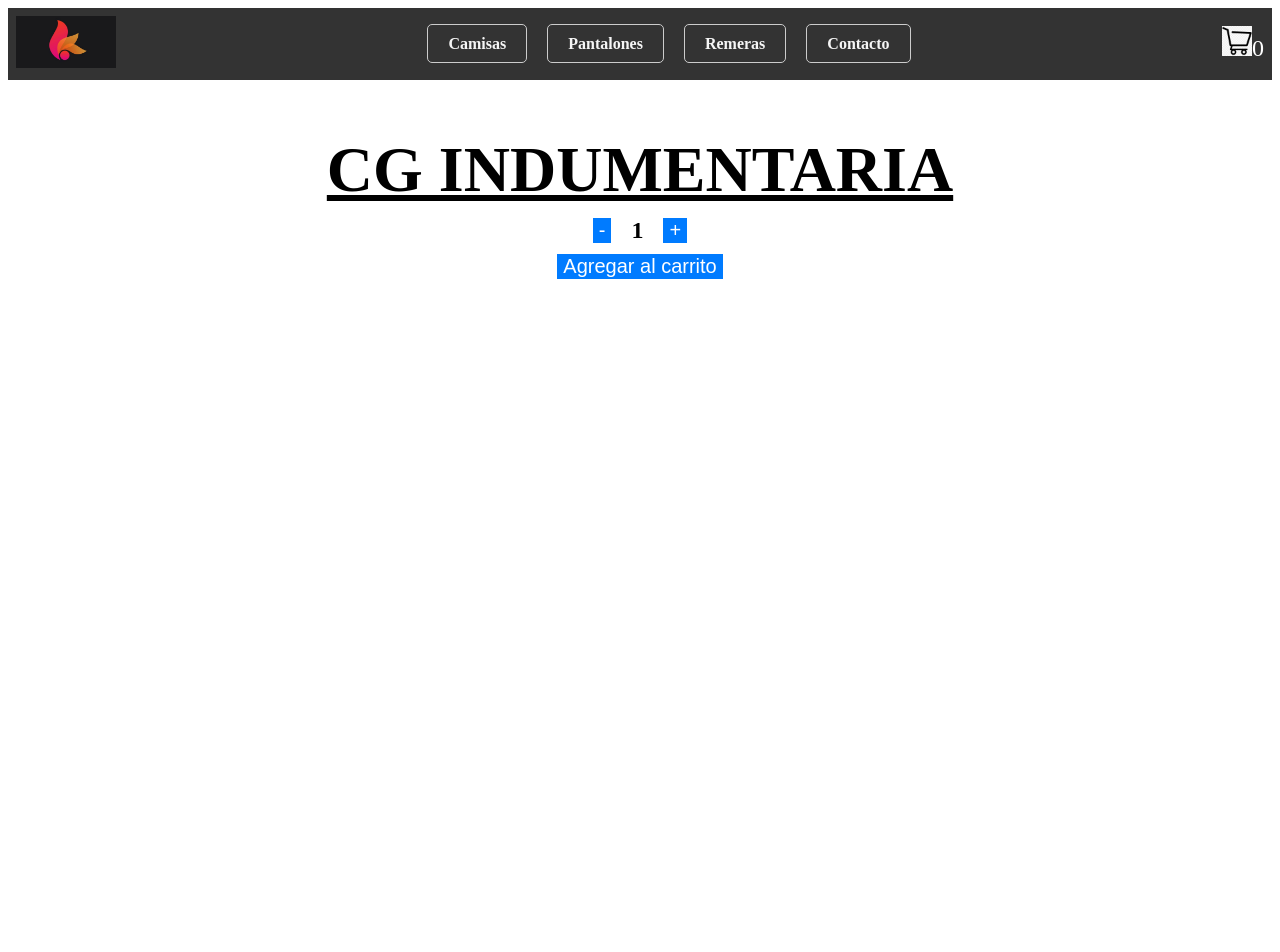
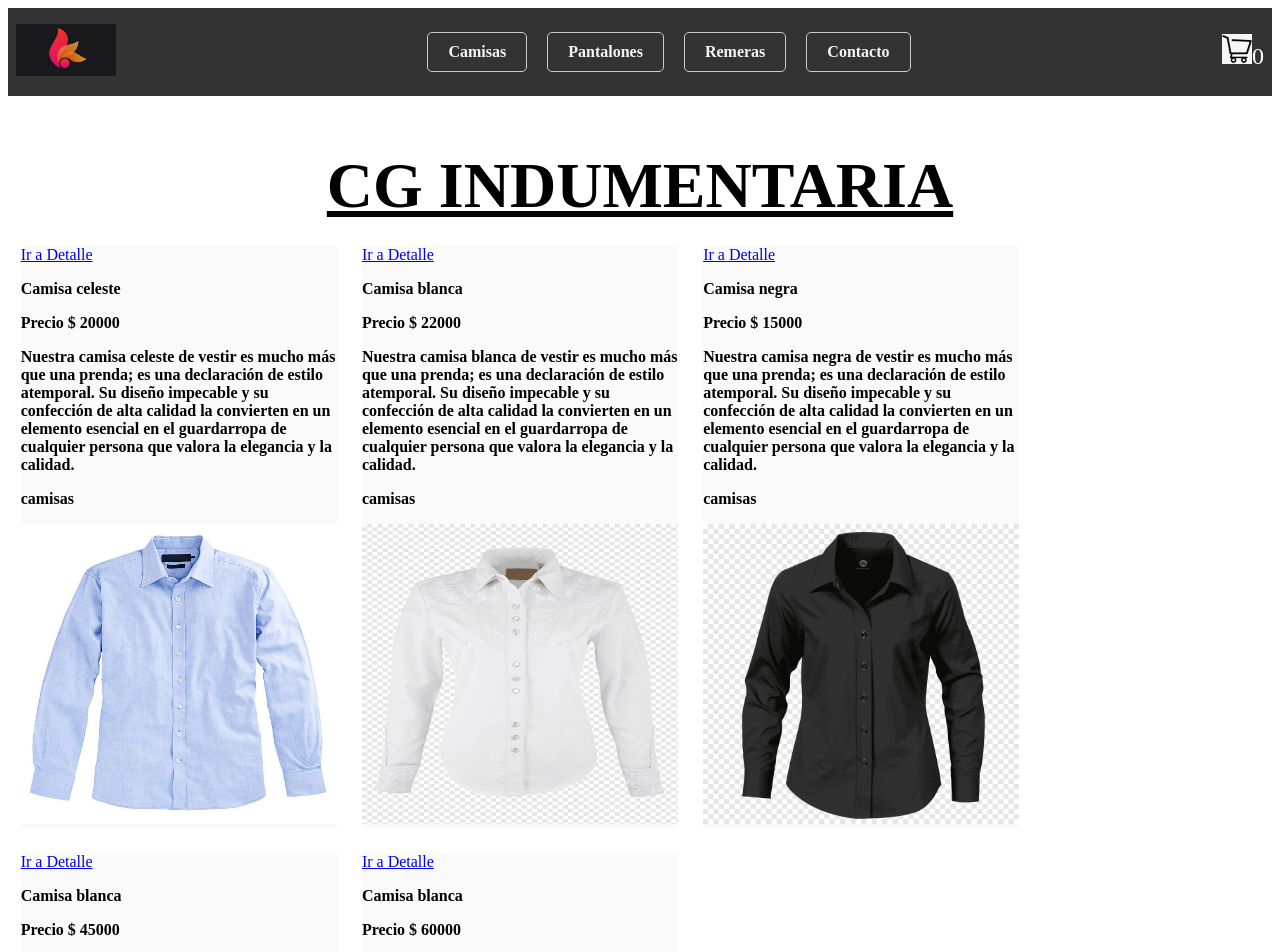
Before and after one commit to GonzaloRaniti/ProyectoFinalReact-Raniti, a React (Vite) app: page /category/camisas in a window 1280 px wide. Shown: the top 952 px of the page. Before the commit the page ends 800 px from the top, so only its background shows below. Built offline with nearby package versions, Linux system fonts and the light colour scheme.

Commit message:
Reestructurando

```diff
--- a/productos.json
+++ b/productos.json
@@ -1,123 +1,123 @@
 [
     {
-        "id": 1,
+        "id": "1",
         "titulo": "Camisa celeste",
         "precio": 20000,
         "descripcion": "Nuestra camisa celeste de vestir es mucho más que una prenda; es una declaración de estilo atemporal. Su diseño impecable y su confección de alta calidad la convierten en un elemento esencial en el guardarropa de cualquier persona que valora la elegancia y la calidad.",
         "categoria":  "camisas",
-        "image": "./camisa-1.png"
+        "image": "/camisa-1.png"
     },
     {
-        "id": 2,
+        "id": "2",
         "titulo": "Camisa blanca",
         "precio": 22000,
         "descripcion": "Nuestra camisa blanca de vestir es mucho más que una prenda; es una declaración de estilo atemporal. Su diseño impecable y su confección de alta calidad la convierten en un elemento esencial en el guardarropa de cualquier persona que valora la elegancia y la calidad.",
         "categoria":  "camisas",
-        "image": "./camisa-2.png"
+        "image": "/camisa-2.png"
     },
     {
-        "id": 3,
+        "id": "3",
         "titulo": "Camisa negra",
         "precio": 15000,
         "descripcion": "Nuestra camisa negra de vestir es mucho más que una prenda; es una declaración de estilo atemporal. Su diseño impecable y su confección de alta calidad la convierten en un elemento esencial en el guardarropa de cualquier persona que valora la elegancia y la calidad.",
         "categoria":  "camisas",
-        "image": "./camisa-3.png"
+        "image": "/camisa-3.png"
     },
     {
-        "id": 4,
+        "id": "4",
         "titulo": "Camisa blanca",
         "precio": 45000,
         "descripcion": "Nuestra camisa blanca de vestir es mucho más que una prenda; es una declaración de estilo atemporal. Su diseño impecable y su confección de alta calidad la convierten en un elemento esencial en el guardarropa de cualquier persona que valora la elegancia y la calidad.",
         "categoria":  "camisas",
-        "image": "./camisa-4.png"
+        "image": "/camisa-4.png"
     },
     {
-        "id": 5,
+        "id": "5",
         "titulo": "Camisa blanca",
         "precio": 60000,
         "descripcion": "Nuestra camisa blanca de vestir es mucho más que una prenda; es una declaración de estilo atemporal. Su diseño impecable y su confección de alta calidad la convierten en un elemento esencial en el guardarropa de cualquier persona que valora la elegancia y la calidad.",
         "categoria":  "camisas",
-        "image": "./camisa-5.png"
+        "image": "/camisa-5.png"
     },
     {
-        "id": 6,
+        "id": "6",
         "titulo": "Pantalon gris",
         "precio": 30000,
         "descripcion": "Nuestro pantalon gris es mucho más que una prenda; es una expresión de estilo y autenticidad. Con su característico tono azul, este jean es un lienzo en blanco que te permite crear looks infinitos para cada ocasión.",
         "categoria":  "pantalones",
-        "image": "./pantalon.png"
+        "image": "/pantalon.png"
     },
     {
-        "id": 7,
+        "id": "7",
         "titulo": "Jean celeste",
         "precio": 50000,
         "descripcion": "Nuestro jean celeste es mucho más que una prenda; es una expresión de estilo y autenticidad. Con su característico tono azul, este jean es un lienzo en blanco que te permite crear looks infinitos para cada ocasión.",
         "categoria":  "pantalones",
-        "image": "./pantalon-2.png"
+        "image": "/pantalon-2.png"
     },
     {
-        "id": 8,
+        "id": "8",
         "titulo": "Jean destenido",
         "precio": 45000,
         "descripcion": "Nuestro jean azulado es mucho más que una prenda; es una expresión de estilo y autenticidad. Con su característico tono azul, este jean es un lienzo en blanco que te permite crear looks infinitos para cada ocasión.",
         "categoria":  "pantalones",
-        "image": "./pantalon-3.png"
+        "image": "/pantalon-3.png"
     },
     {
-        "id": 9,
+        "id": "9",
         "titulo": "Jean gris destenido",
         "precio": 20000,
         "descripcion": "Nuestro jean desteñido gris es mucho más que una prenda de vestir; es una declaración de estilo. Su diseño meticulosamente elaborado presenta sutiles efectos de desteñido en tonos grises, creando un aspecto desgastado y contemporáneo que se adapta perfectamente a cualquier ocasión.",
         "categoria":  "pantalones",
-        "image": "./pantalon-4.png"
+        "image": "/pantalon-4.png"
     },
     {
-        "id": 10,
+        "id": "10",
         "titulo": "Bermuda gris",
         "precio": 55000,
         "descripcion": "Nuestra bermuda gris es mucho más que una prenda; es una expresión de estilo y autenticidad. Con su característico tono azul, este jean es un lienzo en blanco que te permite crear looks infinitos para cada ocasión.",
         "categoria":  "pantalones",
-        "image": "./pantalon-5.png"
+        "image": "/pantalon-5.png"
     },
     {
-        "id": 11,
+        "id": "11",
         "titulo": "Remera Blanca",
         "precio": 20000,
         "descripcion": " Nuestra remera blanca es un claro ejemplo de cómo la sencillez puede ser sinónimo de elegancia. Esta prenda es mucho más que una remera; es una declaración de estilo versátil y atemporal.",
         "categoria":  "remeras",
-        "image": "./remera.png"
+        "image": "/remera.png"
     },
     {
-        "id": 12,
+        "id": "12",
         "titulo": "Remera Negra",
         "precio": 35000,
         "descripcion": "Nuestra remera Negra es un claro ejemplo de cómo la sencillez puede ser sinónimo de elegancia. Esta prenda es mucho más que una remera; es una declaración de estilo versátil y atemporal.",
         "categoria":  "remeras",
-        "image": "./remera-2.png"
+        "image": "/remera-2.png"
     },
     {
-        "id": 13,
+        "id": "13",
         "titulo": "Remera blanca",
         "precio": 25000,
         "descripcion": "Nuestra remera blanca es un claro ejemplo de cómo la sencillez puede ser sinónimo de elegancia. Esta prenda es mucho más que una remera; es una declaración de estilo versátil y atemporal.",
         "categoria":  "remeras",
-        "image": "./remera-3.png"
+        "image": "/remera-3.png"
     },
     {
-        "id": 14,
+        "id": "14",
         "titulo": "Remera negra en u",
         "precio": 40000,
         "descripcion": "Nuestra remera negra en U es un claro ejemplo de cómo la sencillez puede ser sinónimo de elegancia. Esta prenda es mucho más que una remera; es una declaración de estilo versátil y atemporal.",
         "categoria":  "remeras",
-        "image": "./remera-4.png"
+        "image": "/remera-4.png"
     },
     {
-        "id": 15,
+        "id": "15",
         "titulo": "Remera negra entallada",
         "precio": 12000,
         "descripcion": "Nuestra remera negra entallada es un claro ejemplo de cómo la sencillez puede ser sinónimo de elegancia. Esta prenda es mucho más que una remera; es una declaración de estilo versátil y atemporal.",
         "categoria":  "remeras",
-        "image": "./remera-5.png"
+        "image": "/remera-5.png"
     }
 
 ]
--- a/src/App.css
+++ b/src/App.css
@@ -176,7 +176,6 @@
 .prueba{
   display: flex;
   flex-wrap: wrap;
-
 }
 
 .img{
--- a/src/App.jsx
+++ b/src/App.jsx
@@ -4,22 +4,24 @@ import Contacto from './components/contacto';
 import ItemListContainer from './components/ItemListContainer';
 import { BrowserRouter, Routes, Route } from 'react-router-dom';
 import ItemCount from './components/itemCount';
-import products from '../productos.json';
+import ItemDetailContainer from './components/itemdetailcontainer';
+// import { CartProvider } from './context/cartContext';
 
 
 function App() {
     return (
         <div className="App">
             <BrowserRouter>
+                {/* <CartProvider> */}
                 <Navbar />
                 <Routes>
-                    <Route exact path='/' element={<ItemListContainer productos={products}/>}/>
-                    <Route exact path="/camisas" element={<ItemListContainer productos={products.filter((prod)=>prod.categoria==="camisas")}/>} />
-                    <Route exact path="/pantalones" element={<ItemListContainer productos={products.filter((prod)=>prod.categoria==="pantalones")}/>} />
-                    <Route exact path="/remeras" element={<ItemListContainer productos={products.filter((prod)=>prod.categoria==="remeras")}/>} />
-                    <Route exact path='/contacto' element={<Contacto/>} />
-              </Routes>
+                    <Route exact path='/' element={<ItemListContainer />} />
+                    <Route exact path="/category/:idCategory" element={<ItemListContainer />} />
+                    <Route exact path="/producto/:idProducto" element={<ItemDetailContainer />} />
+                    <Route exact path='/contacto' element={<Contacto />} />
+                </Routes>
                 <ItemCount initial={1} stock={10} onAdd={(quantity) => console.log('cantidad agregada', quantity)} />
+                {/* </CartProvider> */}
             </BrowserRouter>
         </div>
     );
--- a/src/components/ItemListContainer.jsx
+++ b/src/components/ItemListContainer.jsx
@@ -1,22 +1,37 @@
-import { useEffect, useState } from 'react';
-import '../app.css';
-import prod from "../../productos.json"
-import ItemList from "../components/itemList"
+import React, { useEffect, useState } from 'react';
+import productos from "../../productos.json";
+import ItemList from './itemList';
+import '../App.css';
+import { useParams } from 'react-router-dom';
+
+const mockAPI = (idCategory) => {
+    return new Promise((resolve, reject) => {
+        setTimeout(() => {
+
+            if (idCategory !== undefined) {
+                const productosFiltrados = productos.filter(item => item.categoria === idCategory);
+
+                resolve(productosFiltrados)
+            } else {
+                resolve(productos);
+            }
+        }, 1000);
+    });
+};
+
+export default function ItemListContainer() {
+    const [productosFiltrados, setProductosFiltrados] = useState([]);
+    const { idCategory} = useParams()
 
 
-
-
-const ItemListContainer = ({productos}) => {
+    useEffect(() => {
+        console.log(idCategory)
+        mockAPI(idCategory).then((data) => setProductosFiltrados(data));
+    }, [idCategory]);
 
     return (
-        <div className='prueba'>
-            {
-             productos.map(item => <ItemList producto={item} key={item.id} />)
-            }
+        <div className='item-list-container'>
+            <ItemList productos={productosFiltrados} />
         </div>
-    )
+    );
 }
-
-
-
-export default ItemListContainer;
--- /dev/null
+++ b/src/components/item.jsx
@@ -0,0 +1,26 @@
+
+import { useEffect, useState } from 'react';
+import '../app.css';
+import prod from "../../productos.json"
+import { Link } from 'react-router-dom';
+
+
+
+const Item = ({ producto }) => {
+    return (
+
+        <div className='card'>
+            <Link to={`/producto/${producto.id}`}>
+            Ir a Detalle
+            </Link>
+            <p>{producto.titulo}</p>
+            <p>Precio $ {producto.precio}</p>
+            <p>{producto.descripcion}</p>
+            <p>{producto.categoria}</p>
+            <img src={producto.image} alt="Imagen" className='img' />
+        </div>
+
+    )
+}
+
+export default Item
--- a/src/components/itemCount.jsx
+++ b/src/components/itemCount.jsx
@@ -1,4 +1,4 @@
-import React, { useState } from 'react'; // Importa useState de React
+import React, { useState } from 'react';
 import '../app.css';
 
 const ItemCount = ({ stock, initial, onAdd }) => {
--- a/src/components/itemList.jsx
+++ b/src/components/itemList.jsx
@@ -1,23 +1,16 @@
+import React from 'react';
+import '../app.css';
+import { Link } from 'react-router-dom';
+import Item from './item';
 
-import { useEffect, useState } from 'react';
-import '../app.css';
-import prod from "../../productos.json"
-
-
-
-
-
-const ItemList = ({producto}) => {
-
+const ItemList = ({ productos }) => {
     return (
-        <div className='card'>
-            <p>{producto.titulo}</p>
-            <p>Precio $ {producto.precio}</p>
-            <p>{producto.descripcion}</p>
-            <p>{producto.categoria}</p>
-            <img src={producto.image} alt="Imagen" className='img' />
+        <div className='prueba'>
+            {productos.map(item => (
+                <Item  key={item.id} producto={item}/>
+            ))}
         </div>
     )
 }
 
-export default ItemList
+export default ItemList;
--- a/src/components/navbar.jsx
+++ b/src/components/navbar.jsx
@@ -15,10 +15,10 @@ function Navbar() {
                 </Link>
 
                 <ul className="nav-list">
-                <li><Link to="/camisas" className="nav-link">Camisas</Link></li>
-                <li><Link to="/pantalones" className="nav-link">Pantalones</Link></li>
-                <li><Link to="/remeras" className="nav-link">Remeras</Link></li>
-                <li><Link to="/contacto" className="nav-link">Contacto</Link></li>
+                    <Link to="/category/camisas" className="nav-link">Camisas</Link>
+                    <Link to="/category/pantalones" className="nav-link">Pantalones</Link>
+                    <Link to="/category/remeras" className="nav-link">Remeras</Link>
+                    <Link to="/contacto" className="nav-link">Contacto</Link>
                 </ul>
                 <CartWidget />
 
--- /dev/null
+++ b/src/context/cartContext.jsx
@@ -0,0 +1,18 @@
+// import { createContext, useState } from "react";
+
+// const CartContext = createContext();
+
+// export const ThemeContext = createContext();
+
+// export const CartProvider = ({ children }) => {
+//     const [CartItems, setCartItems] = useState([]);
+
+
+//     return (
+//         <createContext.Provider value={[CartItems, setCartItems]}>
+//             {children}
+//         </createContext.Provider>
+//     )
+// }
+
+// export default CartContext;
```
Also changed, not shown: src/components/itemDetail.jsx (added, +21 -0 lines), src/components/itemDetailContainer.jsx (added, +36 -0 lines). Lines whose indentation alone changed are shown as unchanged.
